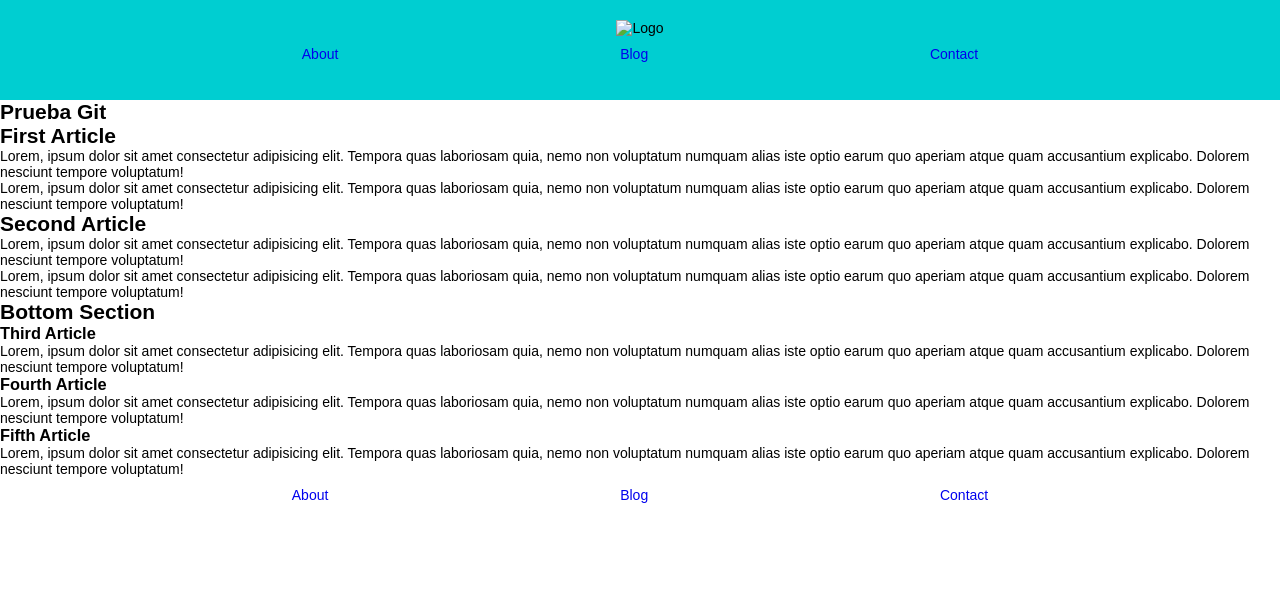
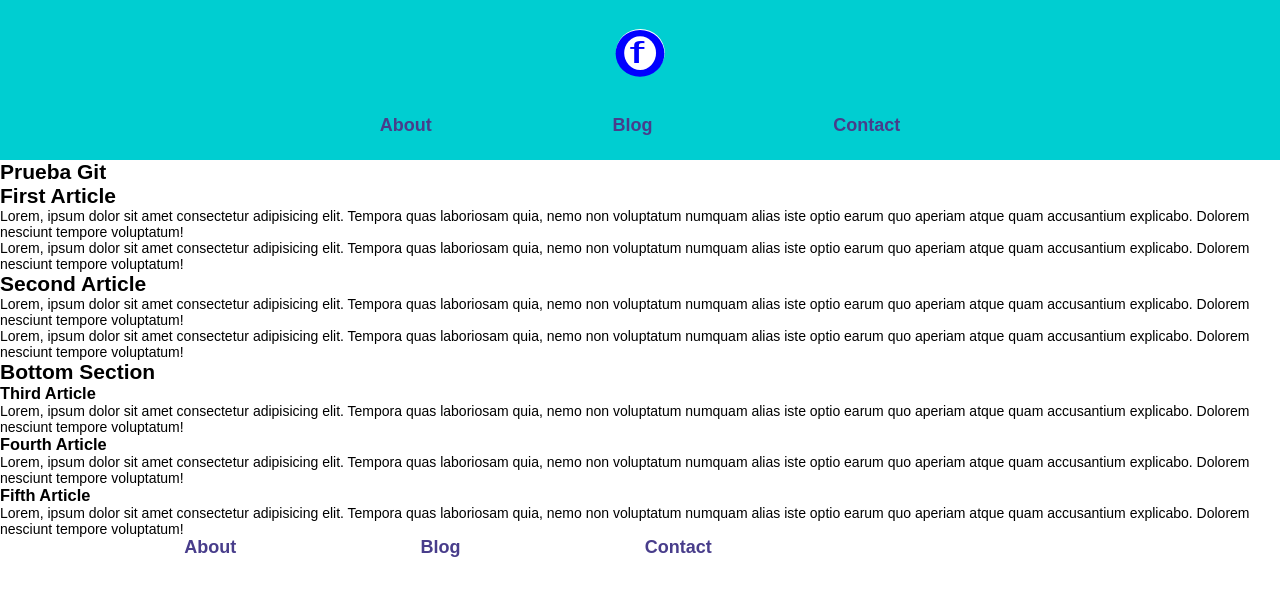
Before and after one commit to felipebucherenick/pruebaGit, a plain HTML site: page index.html in a window 1280 px wide. Drawn offline with Linux system fonts and the light colour scheme.

Commit message:
Finish the header

```diff
--- a/style.css
+++ b/style.css
@@ -13,6 +13,9 @@ body {
   font-family: Arial, Helvetica, sans-serif;
   font-size: 1.4rem;
 }
+img {
+  width: 100%;
+}
 
 a {
   text-decoration: none;
@@ -24,15 +27,35 @@ ul {
 
 /* HEADER  ------------------------------------------------------------------------------------------------*/
 .main-header {
-  text-align: center;
+  display: flex;
+  flex-direction: column;
+  justify-content: space-around;
+  align-items: center;
   width: 100%;
-  height: 10rem;
-  padding: 2rem;
+  height: 16rem;
+  padding: 1rem;
   background-color: darkturquoise;
+}
+
+.header-log {
+  width: 6rem;
+}
+
+.nav-container {
+  width: 70%;
 }
 
 .nav {
   display: flex;
   justify-content: space-evenly;
-  margin-top: 1rem;
 }
+
+.nav a {
+  color: darkslateblue;
+  font-size: 1.8rem;
+  font-weight: bold;
+}
+
+.nav a:hover {
+  color: wheat;
+}
```
Also changed, not shown: logo.svg (added).
